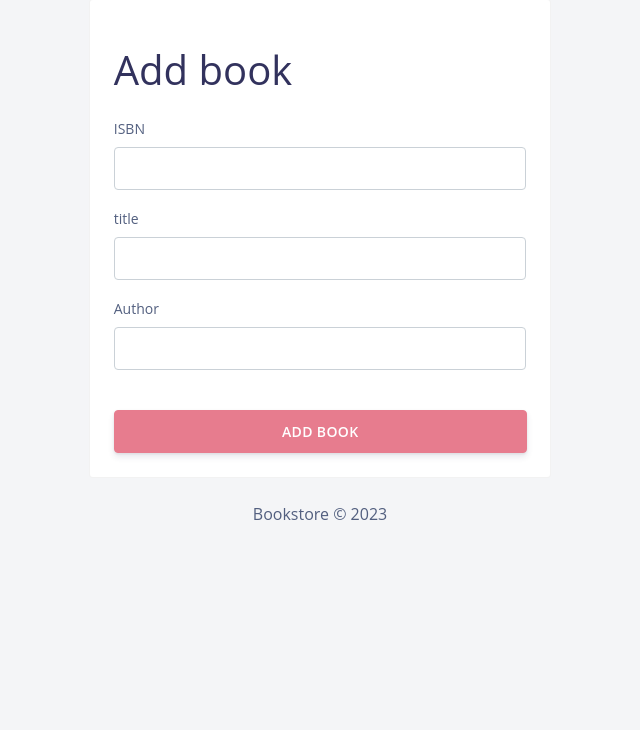
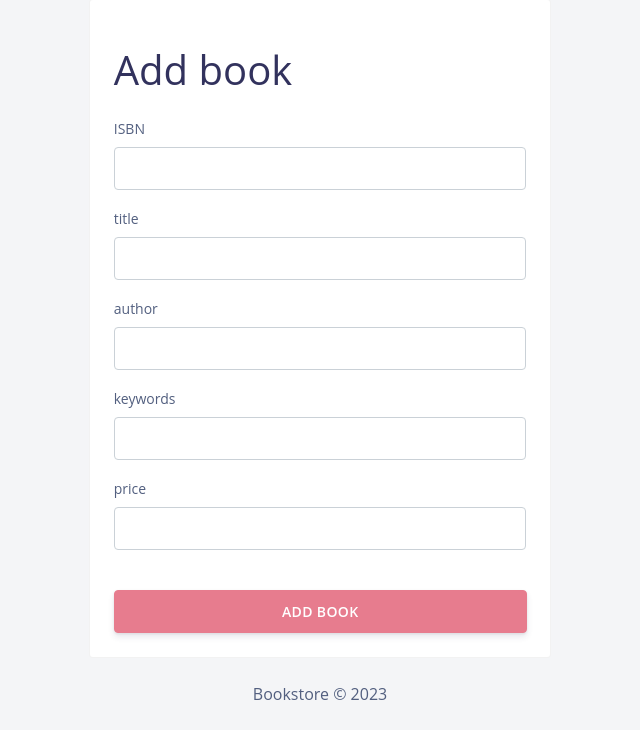
Before and after one commit to stargazerZJ/ACM-Bookstore-GUI, a Flask app: template templates/add-book.html in a window 1280 px wide. Shown: the part 79-809 px from the top of the page, without its empty margins (320-960 px from the left). Before the commit the page ends 599 px from the top, so only its background shows below. Run offline with Flask 3, Linux system fonts and the light colour scheme; the template is opened without the code that fills it, so the values that code supplies are empty; some libraries are stand-ins or nearby versions.

Commit message:
Implememt: addbook(part)

```diff
--- a/templates/add-book.html
+++ b/templates/add-book.html
@@ -12,11 +12,19 @@
             </div>
             <div class="form-group">
                 <label for="title">title</label>
-                <input class="form-control" type="text" name="title" id="title" required="required" minlength="0" maxlength="60" title="0-60 位" autocomplete="new-title">
+                <input class="form-control" type="text" name="title" id="title" required="required" minlength="0" maxlength="60" title="0-60 位" autocomplete="title">
             </div>
             <div class="form-group">
-                <label for="author">Author</label>
-                <input class="form-control" type="text" name="author" id="author" required="required" pattern="[a-zA-Z0-9_]{1,30}" title="昵称要求：30 位以内的大小写字母、数字、下划线" autocomplete="nickname">
+                <label for="author">author</label>
+                <input class="form-control" type="text" name="author" id="author" required="required" minlength="0" maxlength="60" title="0-60 位" autocomplete="author">
+            </div>
+            <div class="form-group">
+                <label for="keywords">keywords</label>
+                <input class="form-control" type="text" name="keywords" id="keywords" required="required" minlength="0" maxlength="60" title="0-60 位" autocomplete="keywords">
+            </div>
+            <div class="form-group">
+                <label for="price">price</label>
+                <input class="form-control" type="number" step="0.01" name="price" id="price" required="required" title="price" autocomplete="price">
             </div>
             <br>
             <input class="btn btn-block btn-primary" type="submit" value="Add book">
--- a/templates/register.html
+++ b/templates/register.html
@@ -21,7 +21,7 @@
             {% if is_Admin %}
             <div class="form-group">
                 <label for="privilege">Privilege</label>
-                <input class="form-control" type="text" name="privilege" id="privilege" required="required" pattern="[137]" title="Privilege" autocomplete="3">
+                <input class="form-control" type="number" name="privilege" id="privilege" required="required" title="Privilege" autocomplete="3">
             </div>
             {% endif %}
             <br>
```
